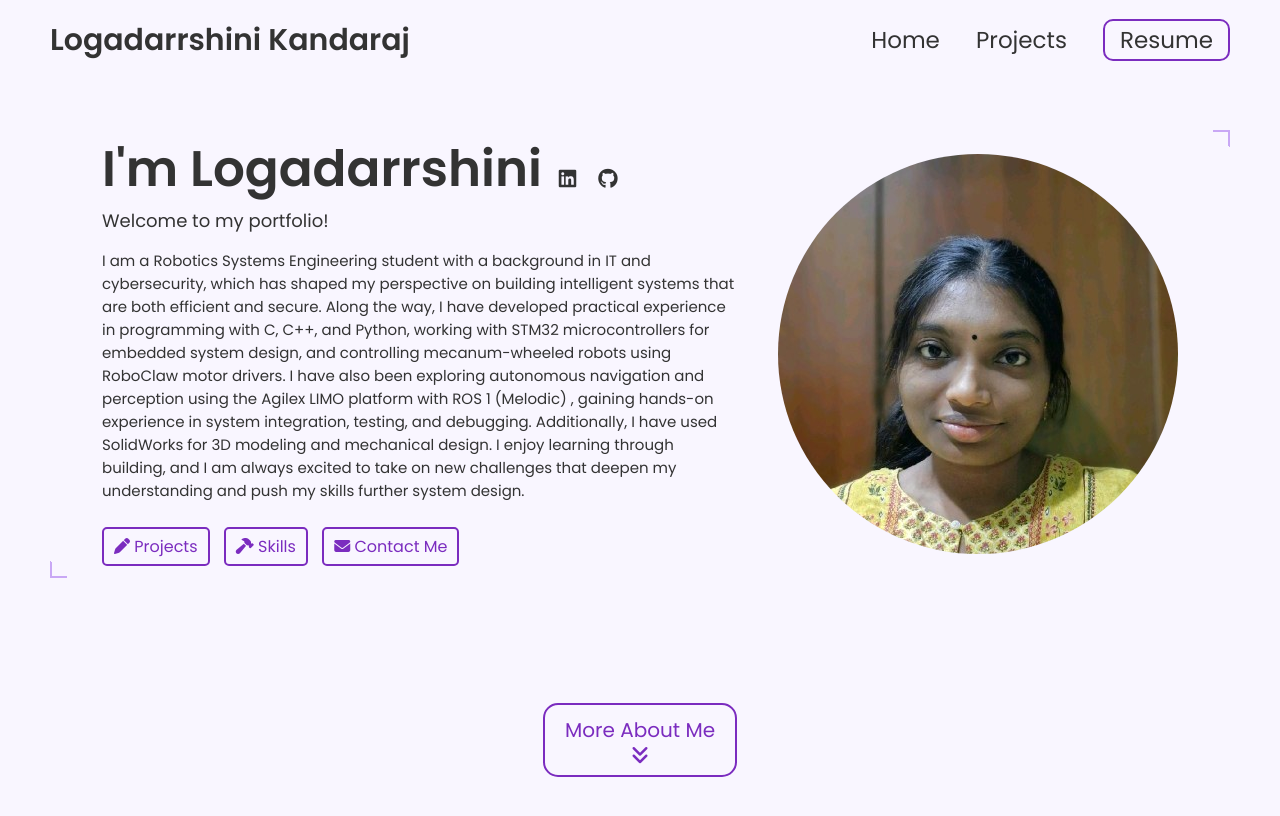
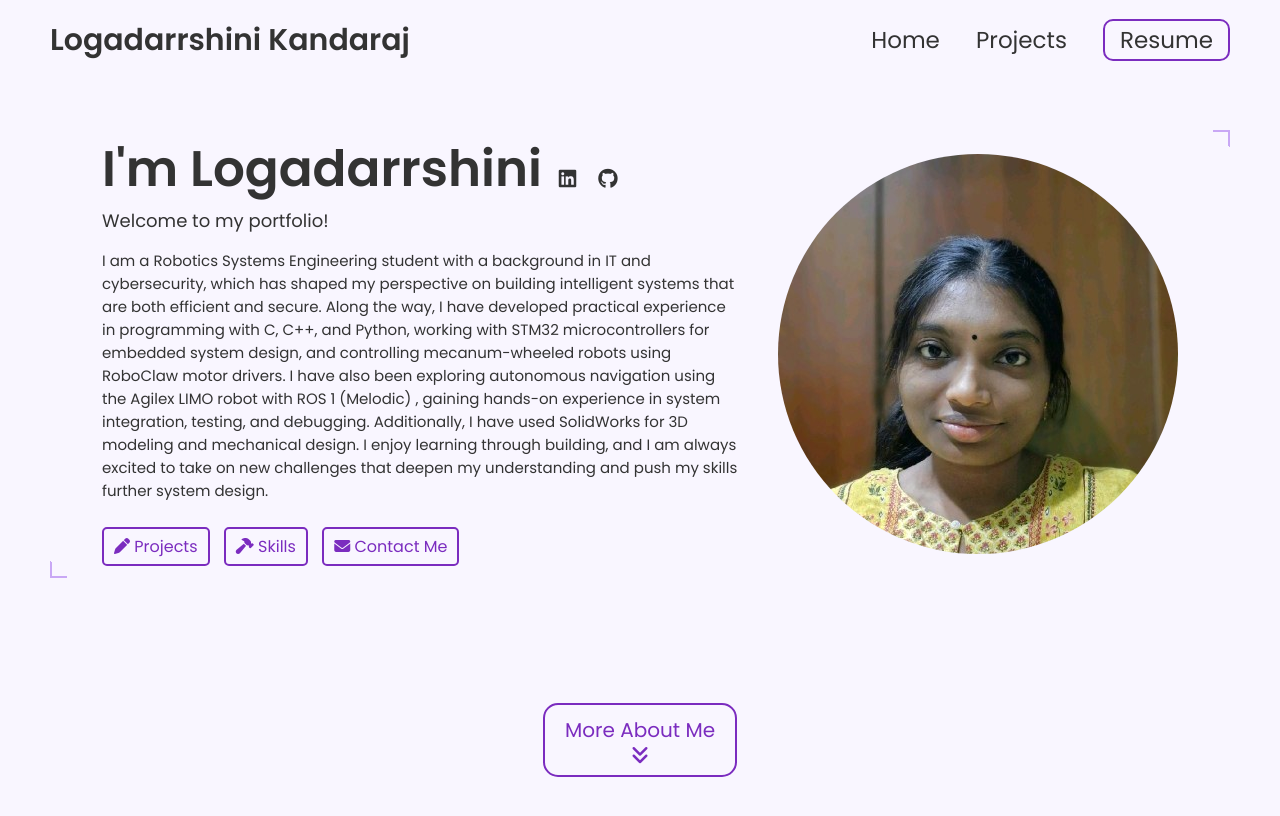
Before and after one commit to Darrshini/darrshini.github.io, a Jekyll site: the page built from index.html, in a window 1280 px wide and 900 px high. Shown: the top 816 px of the window. Built offline with Jekyll 4.4.1, drawn with Linux system fonts in a browser that asks for light colours.

Commit message:
Update _config.yml

```diff
--- a/_config.yml
+++ b/_config.yml
@@ -15,7 +15,7 @@ title: Logadarrshini's Portfolio # This is what shows up in the tab of the brows
 name: Logadarrshini Kandaraj
 headline: Welcome to my portfolio!
 description: >- # dont remove this line. this will ignore all new lines until the next section
-  I am a Robotics Systems Engineering student with a background in IT and cybersecurity, which has shaped my perspective on building intelligent systems that are both efficient and secure. Along the way, I have developed practical experience in programming with C, C++, and Python, working with STM32 microcontrollers for embedded system design, and controlling mecanum-wheeled robots using RoboClaw motor drivers. I have also been exploring autonomous navigation and perception using the Agilex LIMO platform with ROS 1 (Melodic) , gaining hands-on experience in system integration, testing, and debugging. Additionally, I have used SolidWorks for 3D modeling and mechanical design. I enjoy learning through building, and I am always excited to take on new challenges that deepen my understanding and push my skills further system design.
+  I am a Robotics Systems Engineering student with a background in IT and cybersecurity, which has shaped my perspective on building intelligent systems that are both efficient and secure. Along the way, I have developed practical experience in programming with C, C++, and Python, working with STM32 microcontrollers for embedded system design, and controlling mecanum-wheeled robots using RoboClaw motor drivers. I have also been exploring autonomous navigation using the Agilex LIMO robot with ROS 1 (Melodic) , gaining hands-on experience in system integration, testing, and debugging. Additionally, I have used SolidWorks for 3D modeling and mechanical design. I enjoy learning through building, and I am always excited to take on new challenges that deepen my understanding and push my skills further system design.
 
 # Place your profile image in /assets/images/profile-image/folder and edit the file name
 profile_image: ./assets/images/profile-image/avatar.jpg
```
